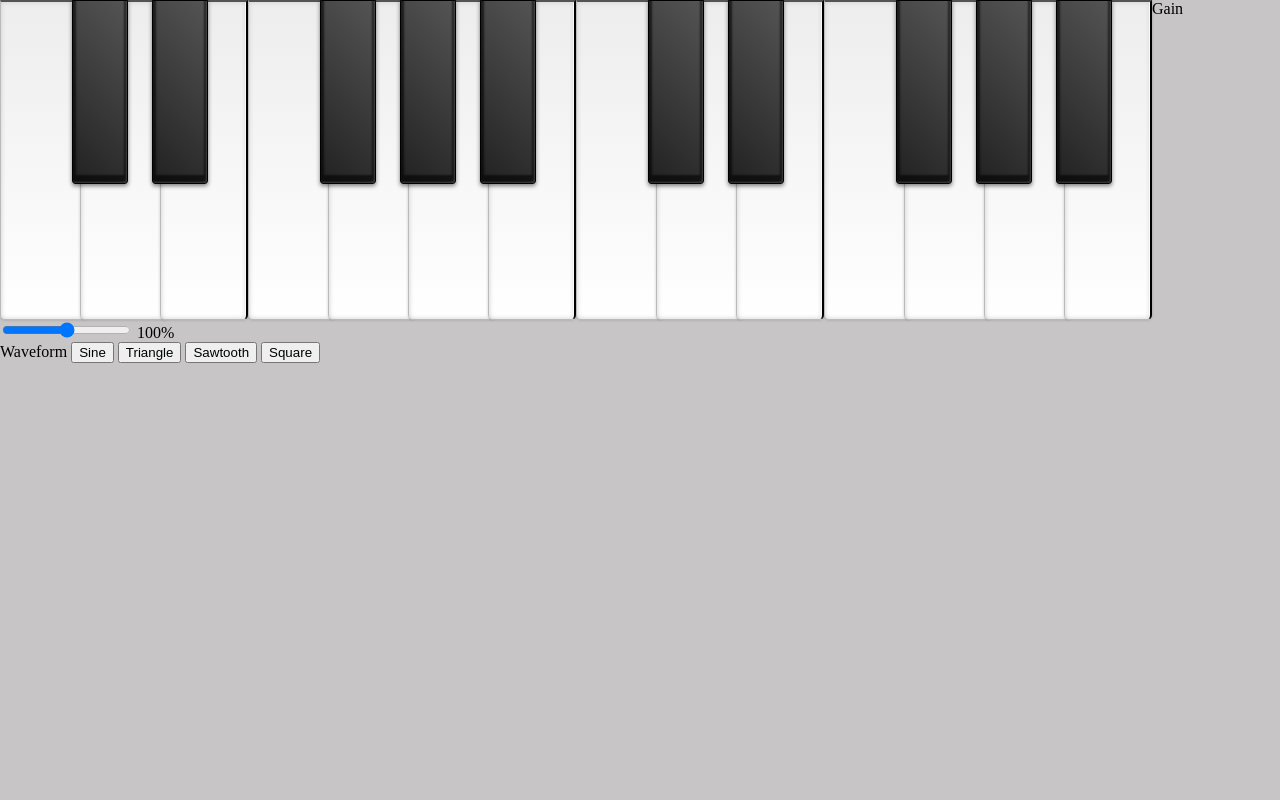
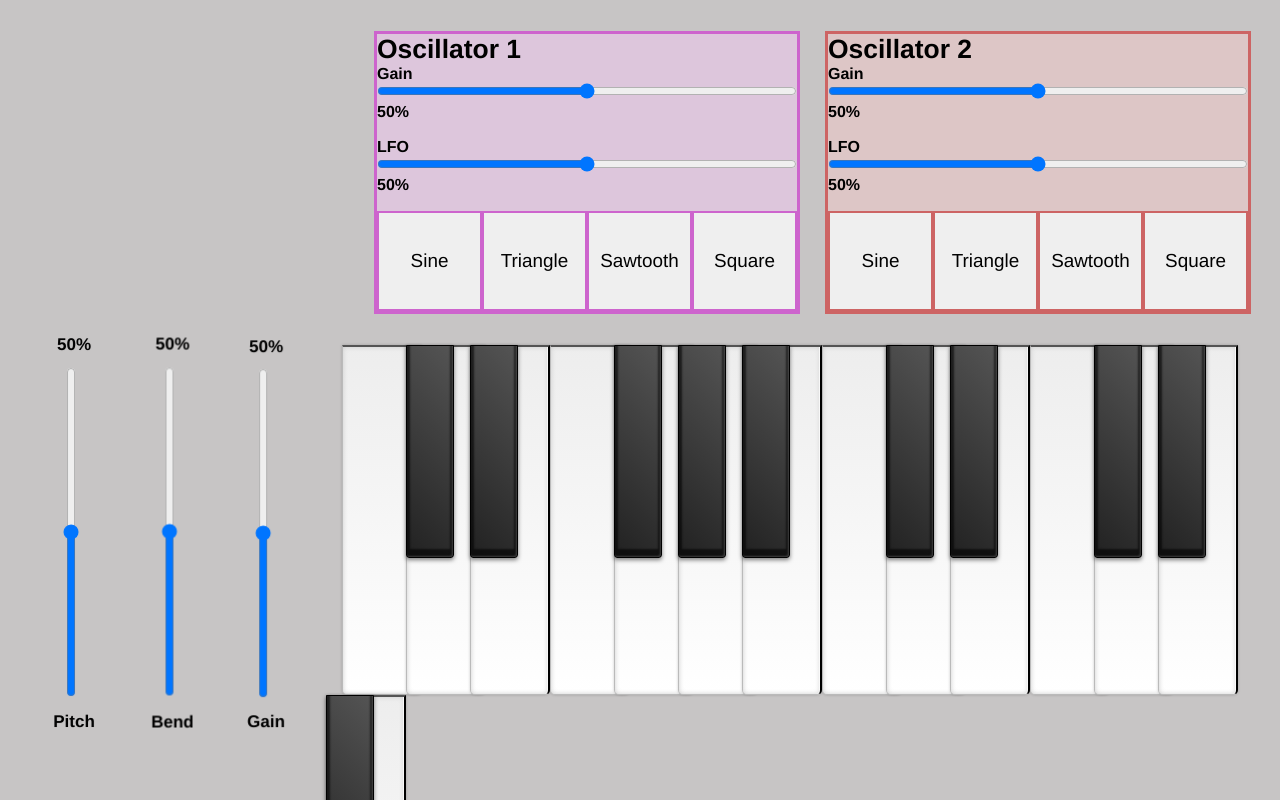
Before and after one commit to marttasch/avprg_PaperSynthi, a plain HTML site: page html js/index.html in a window 1280 px wide. Drawn offline with Linux system fonts and the light colour scheme.

Commit message:
Layout für Slider & Oszi angelegt

```diff
--- a/html js/index.html
+++ b/html js/index.html
@@ -36,18 +36,53 @@
             </div>
         </div>
 
-        <div class="osc1">
+        <div class="osc1">Oscillator 1
             <div id="gainContainer"> Gain
                 <input type="range" min="0.0" max="1.0" step="0.01" value="0.5" class="slider" id="gainSlider">
-                <span id="gainOutput">100%</span>
+                <span id="gainOutput">50%</span>
             </div>
-            <div id="waveformContainer"> Waveform
+            <div id="lfoContainer"> LFO
+                <input type="range" min="0.0" max="1.0" step="0.01" value="0.5" class="slider" id="lfoSlider">
+                <span id="lfoOutput">50%</span>
+            </div>
+            <div id="waveformContainer">
                 <button class="waveform" id="sine">Sine</button>
                 <button class="waveform" id="triangle">Triangle</button>
                 <button class="waveform" id="sawtooth">Sawtooth</button>
                 <button class="waveform" id="square">Square</button>
             </div>
         </div>
+        <div class="osc2"> Oscillator 2
+            <div id="gainContainer"> Gain
+                <input type="range" min="0.0" max="1.0" step="0.01" value="0.5" class="slider" id="gainSlider">
+                <span id="gainOutput">50%</span>
+            </div>
+            <div id="lfoContainer"> LFO
+                <input type="range" min="0.0" max="1.0" step="0.01" value="0.5" class="slider" id="lfoSlider">
+                <span id="lfoOutput">50%</span>
+            </div>
+            <div id="waveformContainer">
+                <button class="waveform" id="sine">Sine</button>
+                <button class="waveform" id="triangle">Triangle</button>
+                <button class="waveform" id="sawtooth">Sawtooth</button>
+                <button class="waveform" id="square">Square</button>
+            </div>
+        </div>
+        <div class="pitch">
+            <div id="name">Pitch</div>
+            <input type="range" min="0.0" max="1.0" step="0.01" value="0.5" class="slider" id="pitchSlider">
+            <span id="pitchOutput">50%</span>
+        </div>
+        <div class="bend">
+            <div id="name">Bend</div>
+            <input type="range" min="0.0" max="1.0" step="0.01" value="0.5" class="slider" id="bendSlider">
+            <span id="bendOutput">50%</span>
+        </div>
+        <div class="mainGain">
+            <div id="name">Gain</div>
+            <input type="range" min="0.0" max="1.0" step="0.01" value="0.5" class="slider" id="mainGainSlider">
+            <span id="mainGainOutput">50%</span>
+        </div>
         <script src="synthesizer.js"></script>
     </body>
 </html>
--- a/html js/style.css
+++ b/html js/style.css
@@ -1,12 +1,13 @@
+*{
+  margin: 0;
+  padding: 0;
+
+  font-family: Helvetica;
+}
+
 html, body {
     height: 100%;
-    padding: 0;
-    margin: 0;
     background: #c7c5c5;
-}
-
-body {
-    margin: 0;
 }
 
 :root {
@@ -23,10 +24,11 @@ body {
     --white-80: hsla(0, 0%, 100%, 0.8);
   }
 
-#keyboardContainer {
-    position: absolute;
-    height: auto; width: auto;
-    right: 9px; bottom: 9px;
+.keyboardContainer {
+    position: fixed;
+    top: 345px;
+    left: 342px;
+    height: 350px; width: 900px;
 }
 
 .white,
@@ -42,8 +44,8 @@ body {
 }
 
 .white {
-    height: 20rem;
-    width: 5.5rem;
+    height: 21.88rem;
+    width: 5rem;
     z-index: 1;
     border-left: 1px solid hsl(0, 0%, 73%);
     border-bottom: 1px solid hsl(0, 0%, 73%);
@@ -56,8 +58,8 @@ body {
 
 
 .black {
-    height: 11.5rem;
-    width: 3.5rem;
+    height: 13.3rem;
+    width: 3rem;
     margin: 0 0 0 -1rem;
     z-index: 2;
     border: 1px solid black;
@@ -71,3 +73,118 @@ body {
 .offset {
     margin: 0 0 0 -3rem;
   }
+
+  .osc1 {
+    position: fixed;
+    top: 31px;
+    left: 374px;
+    height: auto; width: 420;
+    font-size: 0.7cm;
+    font-weight: bold;
+    border-style: solid;
+    border-color: rgb(205,100,205);
+    background-color: rgba(255,200,255,0.4);
+  }
+  .osc2 {
+    position: fixed;
+    top: 31px;
+    left: 825px;
+    height: auto; width: 420;
+    font-size: 0.7cm;
+    font-weight: bold;
+    border-style: solid;
+    border-color: rgb(205,100,100);
+    background-color: rgba(255,200,200,0.4);
+
+  }
+  .waveformContainer{
+    position: fixed;
+    top: 214px;
+    left: 825px;
+  }
+  .waveform{
+    float: left;
+    border-style: solid;
+    font-size: 0.5cm;
+    width: 105px;
+    height: 100px;
+    text-align: center;
+
+  }
+
+  .osc1 button{
+    border-color: rgb(205,100,205);
+  }
+
+  .osc2 button{
+    border-color: rgb(205,100,100);
+  }
+
+  #gainContainer{
+    width: 420px;
+    height: 73px;
+    font-size: medium;
+  }
+  #gainContainer input{
+    width: 420px;
+  }
+  #lfoContainer{
+    width: 420px;
+    height: 73px;
+    font-size: medium;
+  }
+
+  #lfoContainer input{
+    width: 420px;
+
+  }
+  .pitch{
+    position: fixed;
+    top: 525px;
+    left: -134px;
+    transform:rotate(-90deg);
+    font-weight: bold;
+    font-size: 0.45cm;
+  }
+  #name{
+    display: inline-flex;
+    transform:rotate(90deg);
+  }
+  #pitchOutput{
+    display: inline-flex;
+    transform:rotate(90deg);
+  }
+  .pitch input{
+    width: 330px;
+  }
+  .bend{
+    position: fixed;
+    top: 525px;
+    left: -36px;
+    transform:rotate(-90deg);
+    font-weight: bold;
+    font-size: 0.45cm;
+
+  }
+    #bendOutput{
+    display: inline-flex;
+    transform:rotate(90deg);
+  }
+  .bend input{
+    width: 330px;
+  }
+  .mainGain{
+    position: fixed;
+    top: 525px;
+    left: 60px;
+    transform:rotate(-90deg);
+    font-weight: bold;
+    font-size: 0.45cm;
+  }
+    #mainGainOutput{
+    display: inline-flex;
+    transform:rotate(90deg);
+  }
+  .mainGain input{
+    width: 330px;
+  }
```
